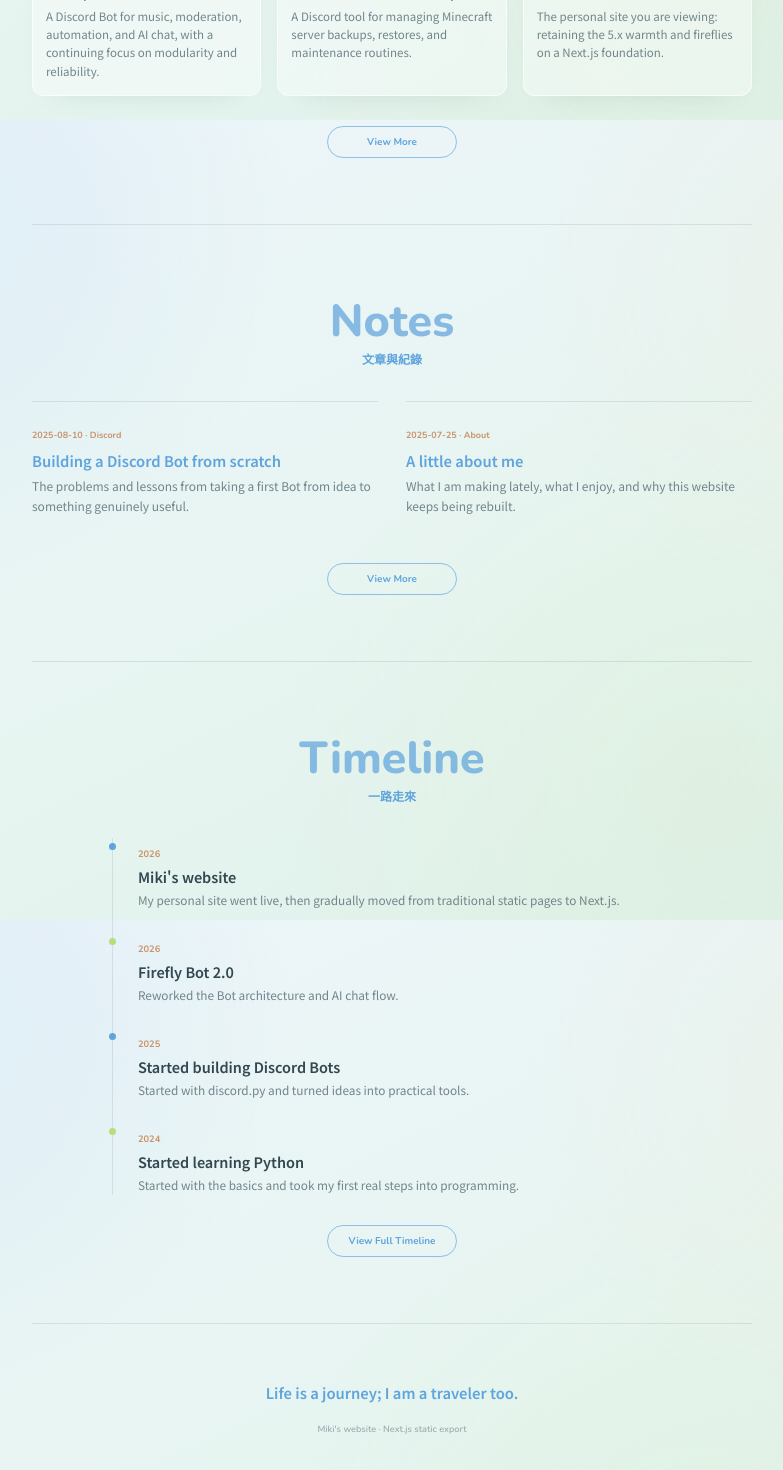
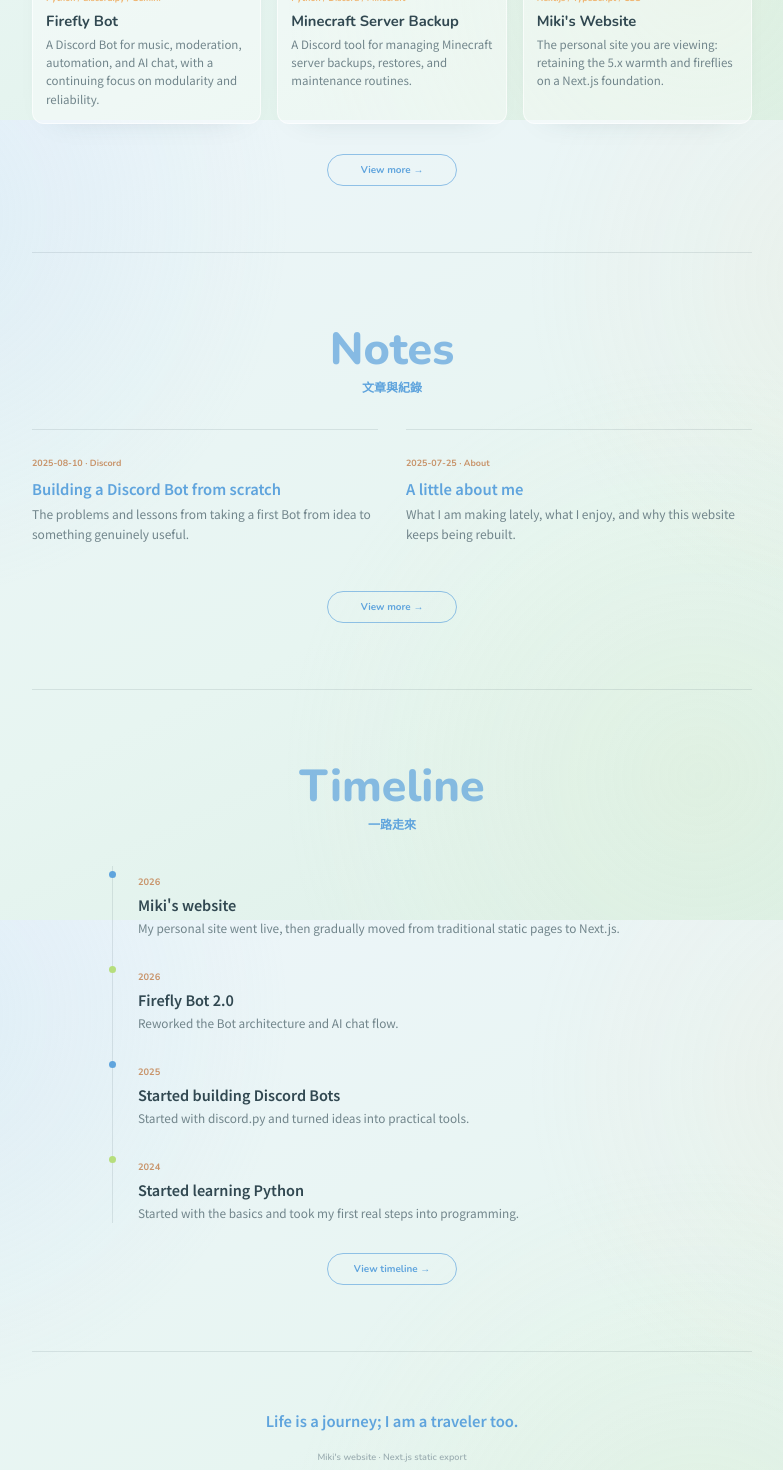
Before and after one commit to oMiki0826o/oMiki0826o.github.io, a Next.js app: page /en in a window 1280 px wide. Shown: the part 2280-3750 px from the top of the page, without its empty margins (248-1031 px from the left). Built offline with nearby package versions, Linux system fonts and the light colour scheme; a web font is replaced by a local one.

Commit message:
調整內容區塊留白與文字箭頭

```diff
--- a/app/[locale]/projects/page.tsx
+++ b/app/[locale]/projects/page.tsx
@@ -19,7 +19,7 @@ export default async function ProjectsPage({params}: {params: Promise<{locale: s
             <small>{project.tags.join(' · ')}</small>
             <h2>{localize(project.title, locale)}</h2>
             <p>{localize(project.description, locale)}</p>
-            <a href={project.url} target="_blank" rel="noreferrer">GitHub ↗</a>
+            <a href={project.url} target="_blank" rel="noreferrer">GitHub →</a>
           </article>
         ))}
       </div>
--- a/app/globals.css
+++ b/app/globals.css
@@ -109,6 +109,7 @@ button,input{font:inherit}
 .about-copy h3{margin:0 0 9px;font:700 1rem var(--jp);color:var(--text-strong)}
 .about-copy p{margin:0 0 12px}
 .tags{display:flex;flex-wrap:wrap;gap:7px;margin-top:18px}
+.about-grid .tags{margin-bottom:1.75rem}
 .tag{padding:4px 8px;border-radius:999px;background:rgba(177,212,241,.22);color:var(--blue);font:700 .6rem var(--en)}
 .tag:nth-child(2){background:rgba(244,209,179,.22);color:#c58f67}
 .tag:nth-child(3){background:rgba(213,234,184,.28);color:#83a85c}
@@ -132,6 +133,7 @@ button,input{font:inherit}
 .note h3{margin:7px 0 5px;font:700 .92rem var(--jp);color:var(--blue)}
 .note p{margin:0;color:var(--muted);font-size:.75rem;line-height:1.65}
 .timeline{width:min(100%,560px);margin:0 auto;padding-left:25px;border-left:1px solid var(--line)}
+.content-page .timeline{padding-bottom:1.75rem}
 .event{position:relative;padding:0 0 23px}
 .event:last-child{padding-bottom:0}
 .event:before{content:'';position:absolute;left:-29px;top:5px;width:7px;height:7px;border-radius:50%;background:var(--blue)}
--- a/components/home/home-page.tsx
+++ b/components/home/home-page.tsx
@@ -72,7 +72,7 @@ export function HomePage({locale}: {locale: Locale}) {
             </a>
           ))}
         </div>
-        <Link className="more-button" href={localizedPath(locale, '/projects')}>View More</Link>
+        <Link className="more-button" href={localizedPath(locale, '/projects')}>{locale === 'ja' ? 'もっと見る →' : locale === 'en' ? 'View more →' : '查看更多 →'}</Link>
       </section>
 
       <section className="section" id="notes">
@@ -89,7 +89,7 @@ export function HomePage({locale}: {locale: Locale}) {
             </article>
           ))}
         </div>
-        <Link className="more-button" href={localizedPath(locale, '/notes')}>View More</Link>
+        <Link className="more-button" href={localizedPath(locale, '/notes')}>{locale === 'ja' ? 'もっと見る →' : locale === 'en' ? 'View more →' : '查看更多 →'}</Link>
       </section>
 
       <section className="section" id="timeline">
@@ -106,7 +106,7 @@ export function HomePage({locale}: {locale: Locale}) {
             </article>
           ))}
         </div>
-        <Link className="more-button" href={localizedPath(locale, '/timeline')}>View Full Timeline</Link>
+        <Link className="more-button" href={localizedPath(locale, '/timeline')}>{locale === 'ja' ? 'すべて見る →' : locale === 'en' ? 'View timeline →' : '查看完整歷程 →'}</Link>
       </section>
 
       <SiteFooter locale={locale} />
```
